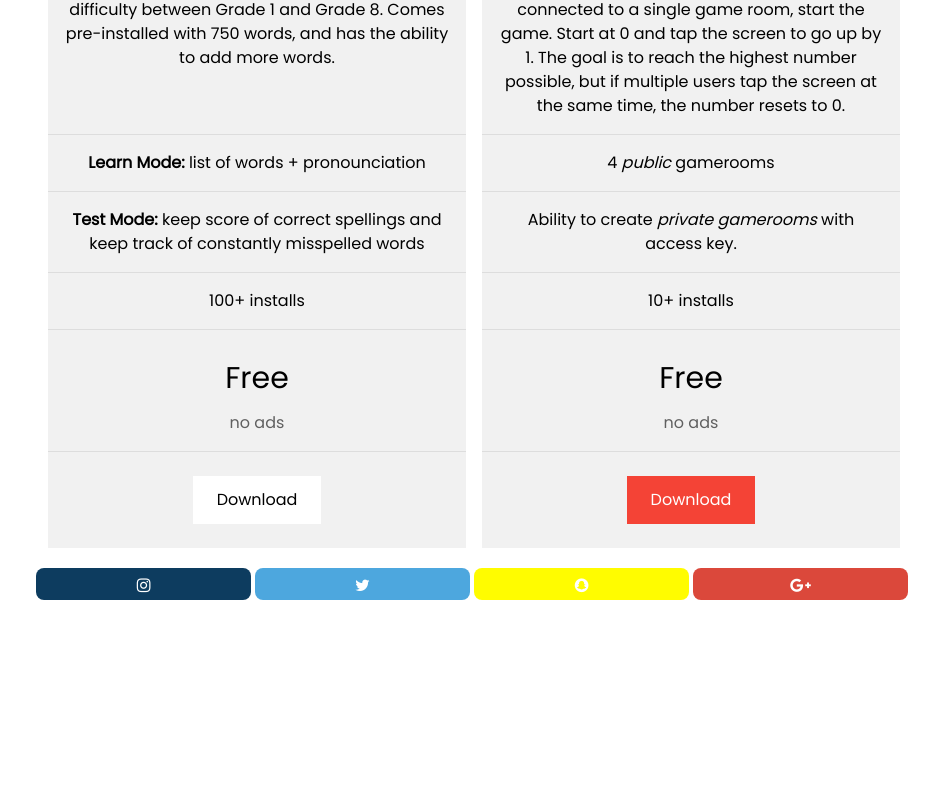
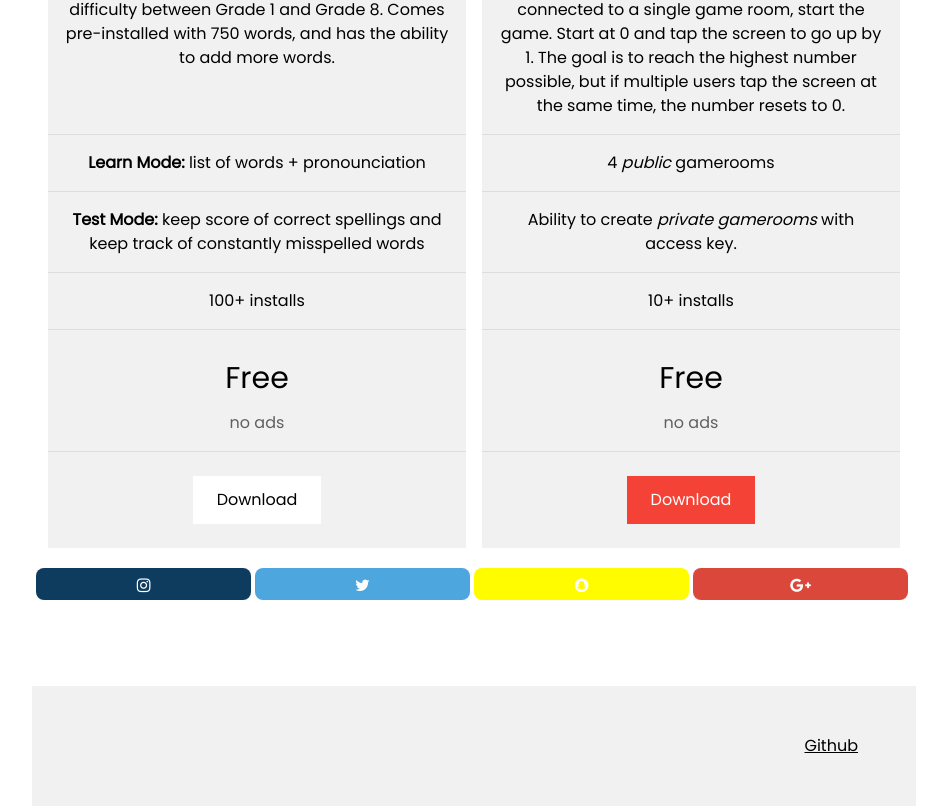
Before and after one commit to customsite/customsite.github.io, a plain HTML site: page index.html in a window 1280 px wide. Shown: the part 3390-4196 px from the top of the page, without its empty margins (316-1263 px from the left). Before the commit the page ends 4001 px from the top, so only its background shows below. Drawn offline with nearby package versions, Linux system fonts and the light colour scheme.

Commit message:
Update index.html

```diff
--- a/index.html
+++ b/index.html
@@ -228,7 +228,9 @@ body {font-size:16px;}
   </div>
 
 <div class="socializer a sr-32px sr-squircle sr-opacity sr-fluid sr-icon-white sr-pad"><span class="sr-instagram"><a href="https://www.instagram.com/p.a.r.a.m/" target="_blank" title="Instagram"><i class="fa fa-instagram"></i></a></span><span class="sr-twitter"><a href="https://twitter.com/DefinitelyParam" target="_blank" title="Twitter"><i class="fa fa-twitter"></i></a></span><span class="sr-snapchat"><a href="https://www.snapchat.com/add/paramthakkar" target="_blank" title="Snapchat"><i class="fa fa-snapchat"></i></a></span><span class="sr-googleplus"><a href="https://plus.google.com/+ParamThakkar" target="_blank" title="Google Plus"><i class="fa fa-google-plus"></i></a></span></div>
-  </div>
+	<!-- W3.CSS Container -->
+<div class="w3-light-grey w3-container w3-padding-32" style="margin-top:75px;padding-right:58px"><p class="w3-right"> <a target="_href" class="w3-hover-opacity" href="https://github.com/paramt/paramthakkar.github.io">Github</a></p></div>
+
 
 <!-- End page content -->
 </div>
```
